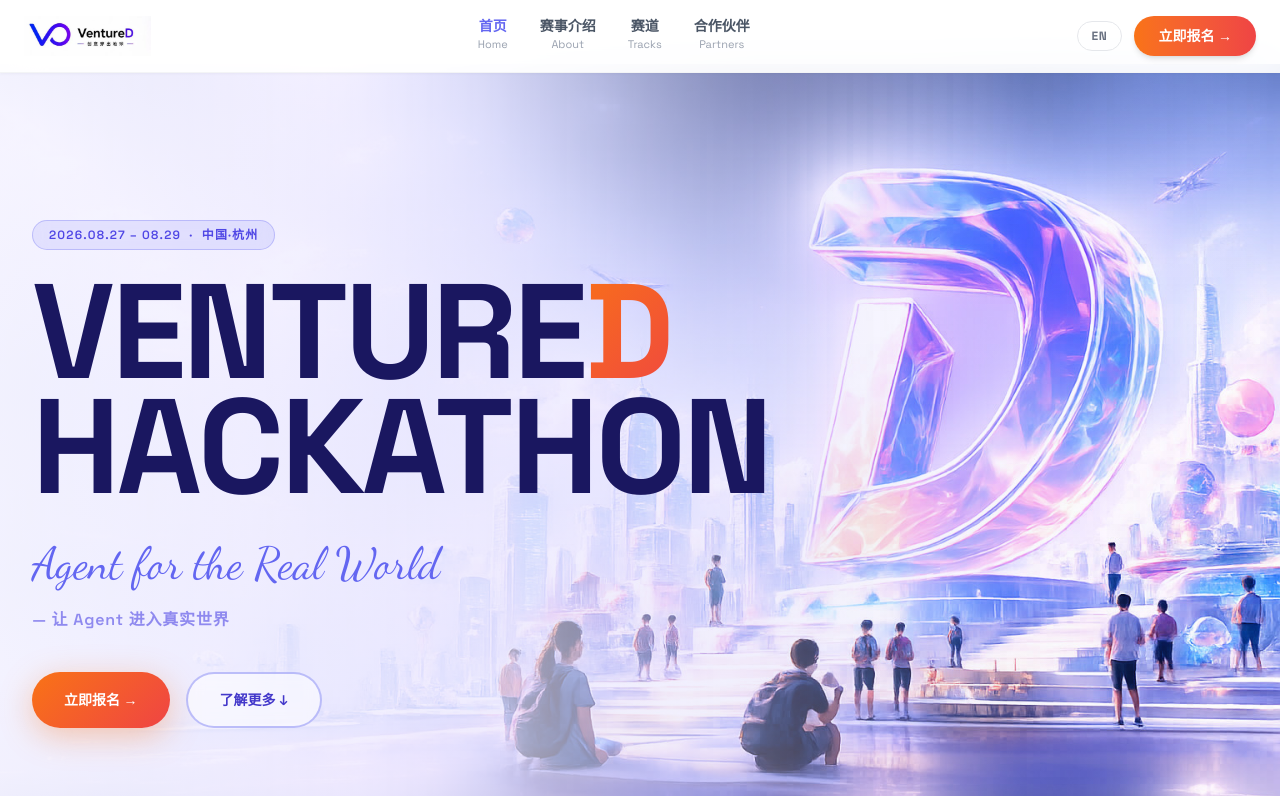
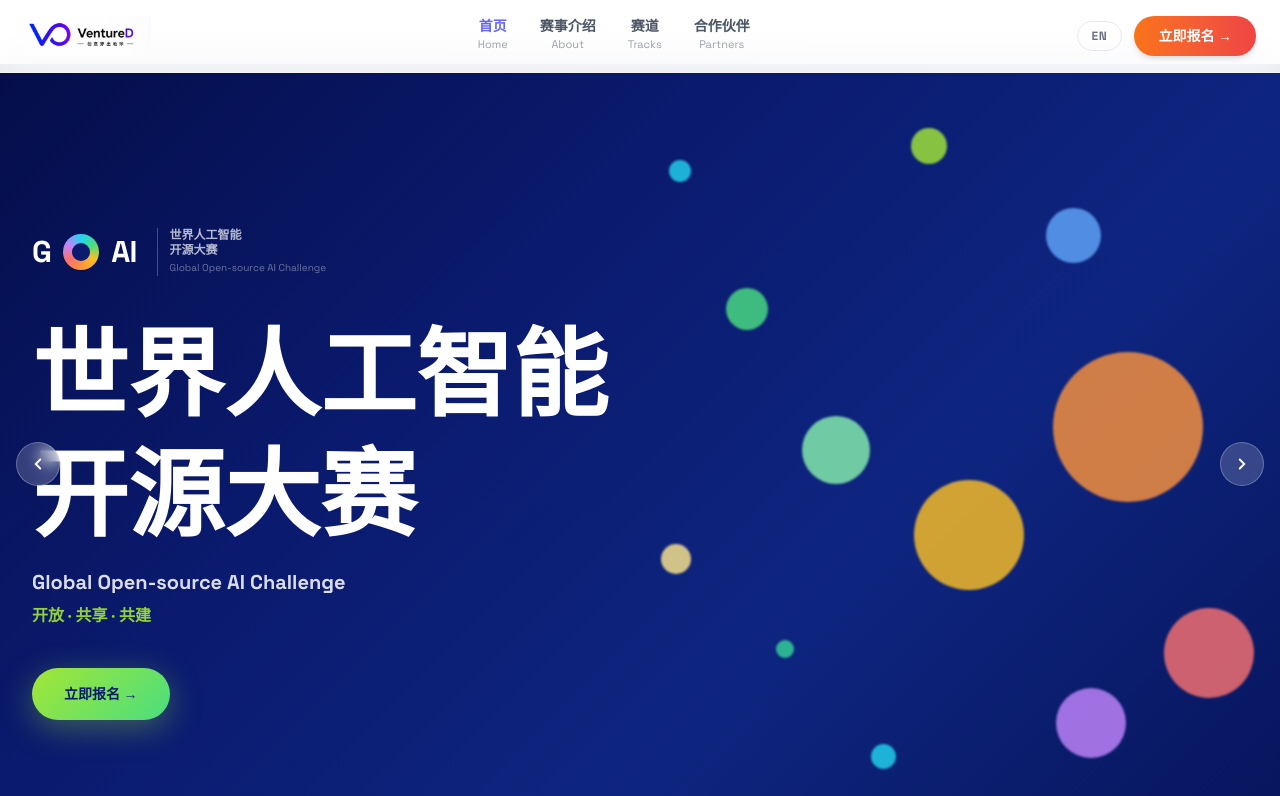
Before and after one commit to XianyiLiu0813/VentureD-website, a Next.js app: page / in a window 1280 px wide. Shown: the top 796 px of the page. Built offline with nearby package versions, Linux system fonts and the light colour scheme.

Commit message:
Add hero carousel: VentureD + GOAI slides with auto-advance

```diff
--- a/src/app/page.tsx
+++ b/src/app/page.tsx
@@ -1,6 +1,7 @@
 "use client";
 import Link from "next/link";
 import { useLanguage } from "@/context/LanguageContext";
+import { useState, useEffect, useCallback } from "react";
 
 // ── Data ───────────────────────────────────────────────────────────────────
 
@@ -26,6 +27,17 @@
 
 export default function HomePage() {
   const { lang, t } = useLanguage();
+  const [slide, setSlide] = useState(0);
+  const totalSlides = 2;
+
+  const nextSlide = useCallback(() => setSlide((s) => (s + 1) % totalSlides), []);
+  const prevSlide = useCallback(() => setSlide((s) => (s - 1 + totalSlides) % totalSlides), []);
+
+  useEffect(() => {
+    const timer = setInterval(nextSlide, 6000);
+    return () => clearInterval(timer);
+  }, [nextSlide]);
+
   const regUrl = lang === "en"
     ? "https://docs.google.com/forms/d/e/1FAIpQLSd3heep5VmjnBZWjR-QzuAyf8qJ-_j00AOEUoyxyqoaYCzlTQ/viewform?usp=header"
     : "https://wj.qq.com/s2/27332848/a062/";
@@ -82,9 +94,16 @@
   return (
     <div className="bg-white text-[#0f0e2a]">
 
-      {/* ── HERO — bg-scene.jpg ── */}
+      {/* ── HERO CAROUSEL ── */}
+      <div className="relative overflow-hidden" style={{ minHeight: "100vh" }}>
+        {/* Slides wrapper */}
+        <div
+          className="flex transition-transform duration-700 ease-in-out"
+          style={{ transform: `translateX(-${slide * 100}%)`, minHeight: "100vh" }}
+        >
+          {/* ── Slide 1: VentureD Hero ── */}
           <section
-        className="relative overflow-hidden"
+            className="relative shrink-0 w-full overflow-hidden"
             style={{
               minHeight: "100vh",
               backgroundImage: "url('/images/bg-scene.jpg')",
@@ -92,15 +111,12 @@
               backgroundPosition: "center center",
             }}
           >
-        <div
-          className="absolute inset-0"
-          style={{
+            <div className="absolute inset-0" style={{
               background: [
                 "linear-gradient(to right, rgba(245,244,255,0.90) 0%, rgba(235,232,255,0.74) 38%, rgba(220,215,255,0.36) 60%, rgba(200,195,255,0.08) 80%, transparent 100%)",
                 "linear-gradient(to bottom, rgba(255,255,255,0.12) 0%, transparent 40%)",
               ].join(", "),
-          }}
-        />
+            }} />
             <div className="relative z-10 max-w-7xl mx-auto px-8 flex flex-col justify-center" style={{ minHeight: "100vh", paddingTop: "100px", paddingBottom: "80px" }}>
               <div className="max-w-[600px]">
                 <div className="mb-6 inline-flex items-center gap-2 px-4 py-1.5 rounded-full text-xs font-semibold tracking-widest"
@@ -134,6 +150,95 @@
               </div>
             </div>
           </section>
+
+          {/* ── Slide 2: GOAI ── */}
+          <section
+            className="relative shrink-0 w-full overflow-hidden"
+            style={{ minHeight: "100vh", background: "linear-gradient(135deg, #050e4a 0%, #0a1a6e 35%, #0e2580 65%, #06145a 100%)" }}
+          >
+            {/* Floating circles */}
+            <div className="absolute inset-0 pointer-events-none overflow-hidden">
+              {[
+                { s: 22,  top: "12%", right: "46%", c: "#22d3ee" },
+                { s: 42,  top: "28%", right: "40%", c: "#4ade80" },
+                { s: 68,  top: "44%", right: "32%", c: "#86efac" },
+                { s: 110, top: "52%", right: "20%", c: "#fbbf24" },
+                { s: 150, top: "36%", right: "6%",  c: "#fb923c" },
+                { s: 90,  top: "68%", right: "2%",  c: "#f87171" },
+                { s: 36,  top: "8%",  right: "26%", c: "#a3e635" },
+                { s: 18,  top: "72%", right: "38%", c: "#34d399" },
+                { s: 55,  top: "18%", right: "14%", c: "#60a5fa" },
+                { s: 30,  top: "60%", right: "46%", c: "#fde68a" },
+                { s: 70,  top: "78%", right: "12%", c: "#c084fc" },
+                { s: 25,  top: "85%", right: "30%", c: "#22d3ee" },
+              ].map((c, i) => (
+                <div key={i} className="absolute rounded-full"
+                  style={{ width: c.s, height: c.s, top: c.top, right: c.right, background: c.c, opacity: 0.82, filter: "blur(0.8px)" }} />
+              ))}
+            </div>
+
+            <a
+              href="https://www.goaihz.com/?channel=vd"
+              target="_blank"
+              rel="noopener noreferrer"
+              className="relative z-10 flex flex-col justify-center max-w-7xl mx-auto px-8 h-full"
+              style={{ minHeight: "100vh", paddingTop: "100px", paddingBottom: "80px" }}
+            >
+              <div className="max-w-[620px]">
+                {/* GOAI Logo */}
+                <div className="flex items-center gap-3 mb-10">
+                  <span className="text-white font-black text-3xl tracking-tight">G</span>
+                  <div className="w-9 h-9 rounded-full flex items-center justify-center shrink-0"
+                    style={{ background: "conic-gradient(from 0deg, #22d3ee, #4ade80, #fbbf24, #fb923c, #f87171, #c084fc, #22d3ee)" }}>
+                    <div className="w-4.5 h-4.5 rounded-full" style={{ width: "18px", height: "18px", background: "#0a1a6e" }} />
+                  </div>
+                  <span className="text-white font-black text-3xl tracking-tight">AI</span>
+                  <div className="ml-2 border-l border-white/25 pl-3">
+                    <div className="text-white/70 text-xs font-semibold leading-tight">世界人工智能</div>
+                    <div className="text-white/70 text-xs font-semibold leading-tight">开源大赛</div>
+                    <div className="text-white/40 text-[10px] mt-0.5">Global Open-source AI Challenge</div>
+                  </div>
+                </div>
+
+                <h2 className="text-white font-black leading-tight mb-3" style={{ fontSize: "clamp(2.8rem, 8vw, 6rem)" }}>
+                  {t("世界人工智能", "Global Open-source")}<br />{t("开源大赛", "AI Challenge")}
+                </h2>
+                <p className="text-white font-bold text-xl mb-2" style={{ opacity: 0.85 }}>
+                  Global Open-source AI Challenge
+                </p>
+                <p className="mb-10 text-base" style={{ color: "rgba(163,230,53,0.9)", fontWeight: 600 }}>
+                  {t("开放 · 共享 · 共建", "Open · Share · Build")}
+                </p>
+                <div className="inline-flex items-center gap-2 px-8 py-4 rounded-full font-bold text-[#0a1a6e] text-sm hover:opacity-90 transition-all"
+                  style={{ background: "linear-gradient(135deg, #a3e635, #4ade80)", boxShadow: "0 8px 32px rgba(163,230,53,0.35)" }}>
+                  {t("立即报名 →", "Register Now →")}
+                </div>
+              </div>
+            </a>
+          </section>
+        </div>
+
+        {/* ── Nav arrows ── */}
+        <button onClick={prevSlide} aria-label="Previous slide"
+          className="absolute left-4 top-1/2 -translate-y-1/2 z-20 w-11 h-11 rounded-full flex items-center justify-center transition-all hover:scale-110"
+          style={{ background: "rgba(255,255,255,0.18)", backdropFilter: "blur(8px)", border: "1px solid rgba(255,255,255,0.25)" }}>
+          <svg width="18" height="18" viewBox="0 0 24 24" fill="none" stroke="white" strokeWidth="2.5" strokeLinecap="round"><path d="M15 18l-6-6 6-6"/></svg>
+        </button>
+        <button onClick={nextSlide} aria-label="Next slide"
+          className="absolute right-4 top-1/2 -translate-y-1/2 z-20 w-11 h-11 rounded-full flex items-center justify-center transition-all hover:scale-110"
+          style={{ background: "rgba(255,255,255,0.18)", backdropFilter: "blur(8px)", border: "1px solid rgba(255,255,255,0.25)" }}>
+          <svg width="18" height="18" viewBox="0 0 24 24" fill="none" stroke="white" strokeWidth="2.5" strokeLinecap="round"><path d="M9 18l6-6-6-6"/></svg>
+        </button>
+
+        {/* ── Dot indicators ── */}
+        <div className="absolute bottom-8 left-1/2 -translate-x-1/2 z-20 flex gap-2">
+          {Array.from({ length: totalSlides }).map((_, i) => (
+            <button key={i} onClick={() => setSlide(i)} aria-label={`Slide ${i + 1}`}
+              className="rounded-full transition-all duration-300"
+              style={{ width: slide === i ? "24px" : "8px", height: "8px", background: slide === i ? "white" : "rgba(255,255,255,0.4)" }} />
+          ))}
+        </div>
+      </div>
 
       {/* ── STATS BAR ── */}
       <section className="px-6 -mt-8 relative z-10">
```
Lines whose indentation alone changed are shown as unchanged.
